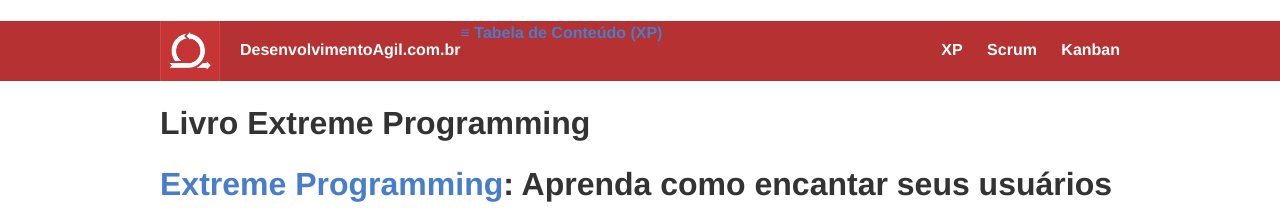
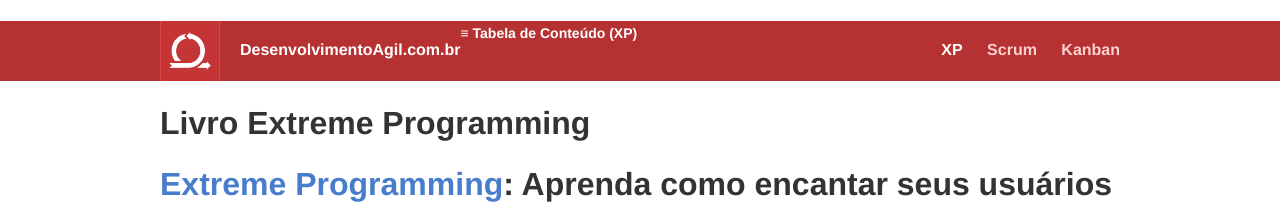
Before and after one commit to desenvolvimentoagilcombr/desenvolvimentoagilcombr.github.com, a Jekyll site: the page built from livroxp.html, in a window 1280 px wide. Shown: the top 209 px of the page. Built offline with Jekyll 4.4.1, drawn with Linux system fonts in a browser that asks for light colours; Markdown is read by kramdown in place of the engine named in the settings.

Commit message:
Improv on header links

```diff
--- a/_layouts/xp.html
+++ b/_layouts/xp.html
@@ -22,7 +22,7 @@
 
     		<nav id="main-navigation">
     			<ul>
-    				<li><a href="/xp" title="XP">XP</a></li>
+    				<li>XP</li>
     				<li><a href="/scrum" title="Scrum">Scrum</a></li>
     				<li><a href="/kanban" title="Kanban">Kanban</a></li>
     			</ul>
--- a/_sass/layouts/_header.scss
+++ b/_sass/layouts/_header.scss
@@ -30,10 +30,11 @@
     margin-left: 20px;
     display: inline-block;
     font-size: $font-medium;
+    font-weight: bold;
   }
 
   a {
-    color: #fff;
+    color: #ffd0d0;
   }
 }
 
@@ -46,3 +47,8 @@ body.internal-content {
     }
   } // #header
 }
+
+#content-table-link {
+  font-size: $font-small;
+  color: #fff;
+}
```
